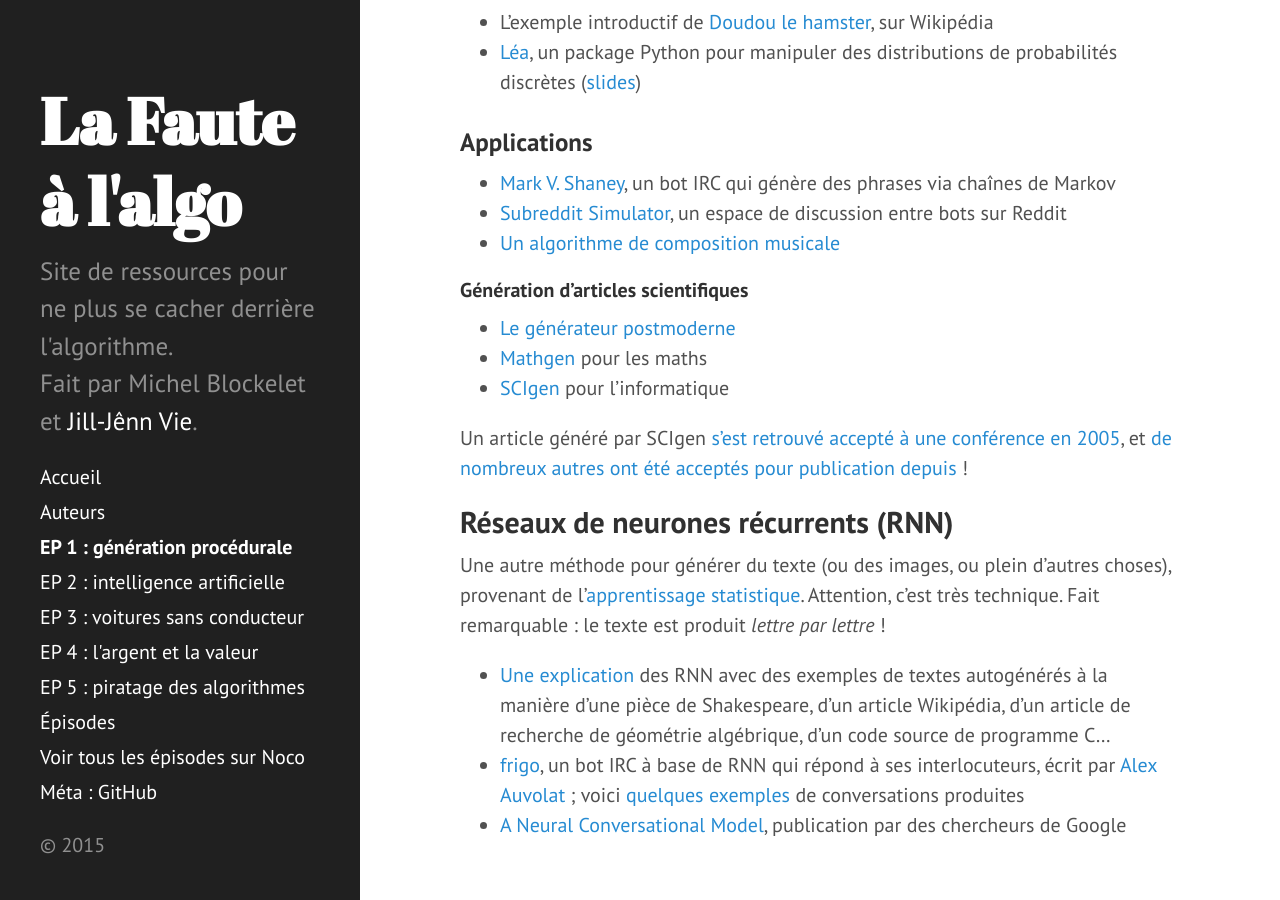
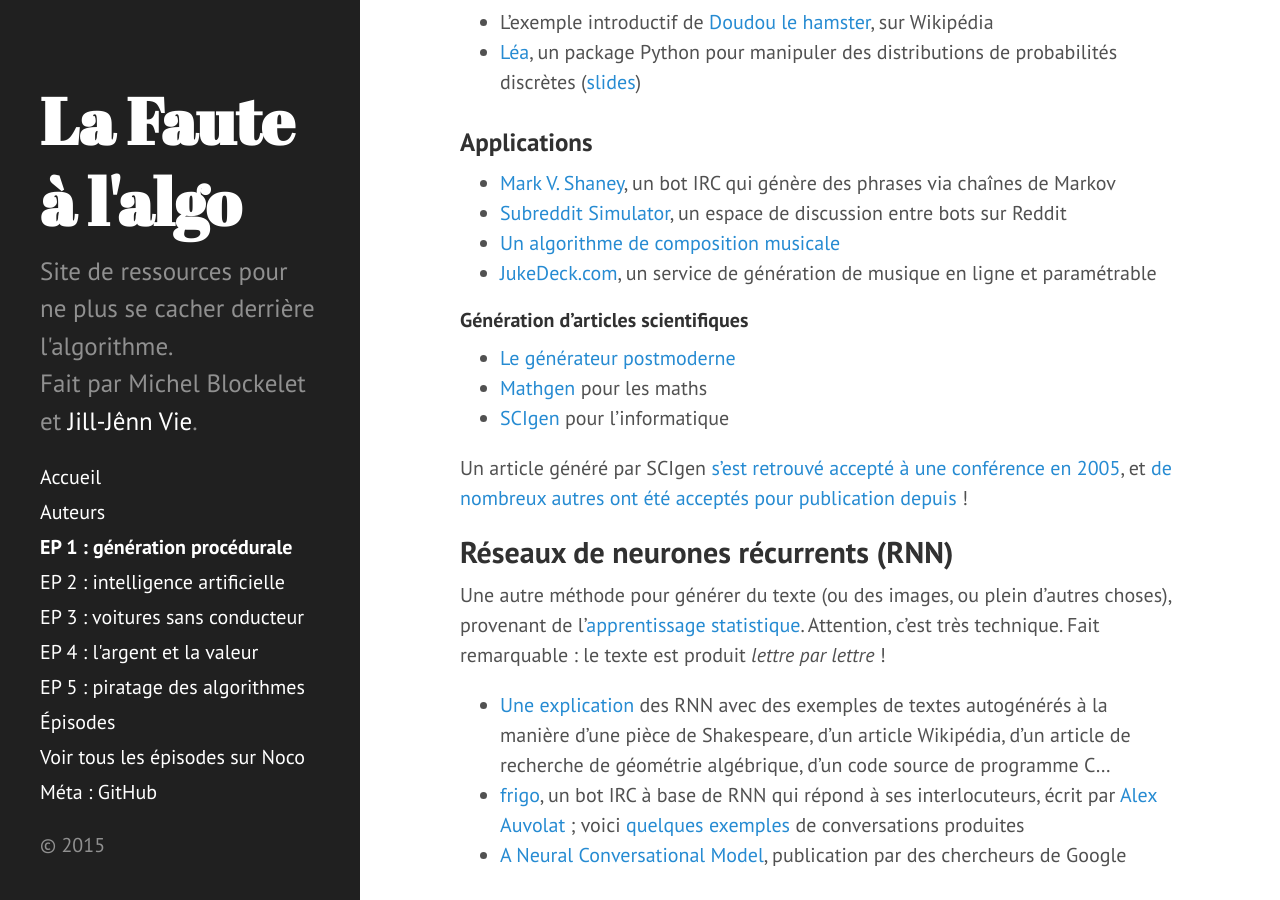
Before and after one commit to jilljenn/fautealgo, a Jekyll site: the page built from ep1/index.md, in a window 1280 px wide and 900 px high, scrolled down 1041 px. Built offline with Jekyll 4.4.1, drawn with Linux system fonts in a browser that asks for light colours; Markdown is read by kramdown in place of the engine named in the settings; a script that is not in the unit is left out.

Commit message:
Update index.md
Ajout de JukeDeck dans les exemples d'applications

```diff
--- a/ep1/index.md
+++ b/ep1/index.md
@@ -33,6 +33,7 @@
 - [Mark V. Shaney](https://en.wikipedia.org/wiki/Mark_V._Shaney), un bot IRC qui génère des phrases via chaînes de Markov
 - [Subreddit Simulator](https://www.reddit.com/r/SubredditSimulator), un espace de discussion entre bots sur Reddit
 - [Un algorithme de composition musicale](http://jill-jenn.net/_static/works/un-algorithme-de-composition-musicale.pdf)
+- [JukeDeck.com](https://www.jukedeck.com), un service de génération de musique en ligne et paramétrable
 
 #### Génération d'articles scientifiques
 
```
